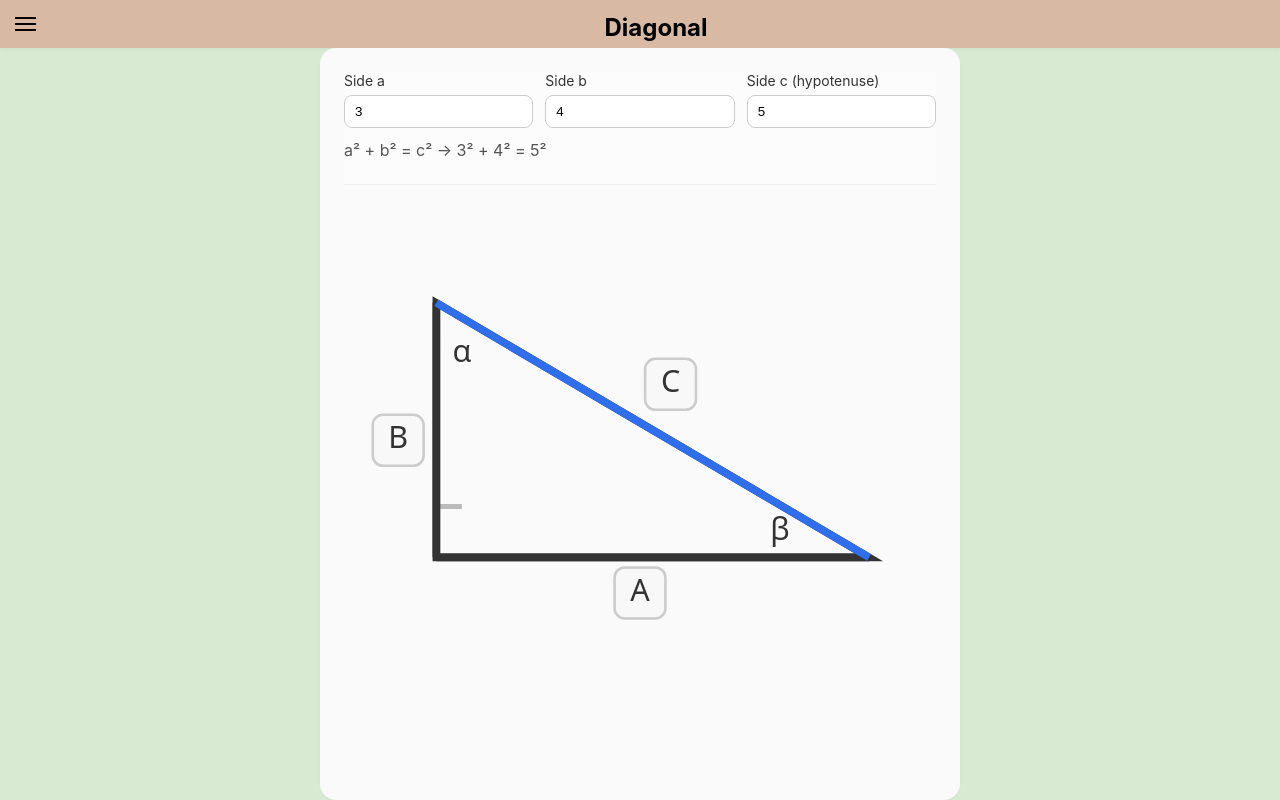
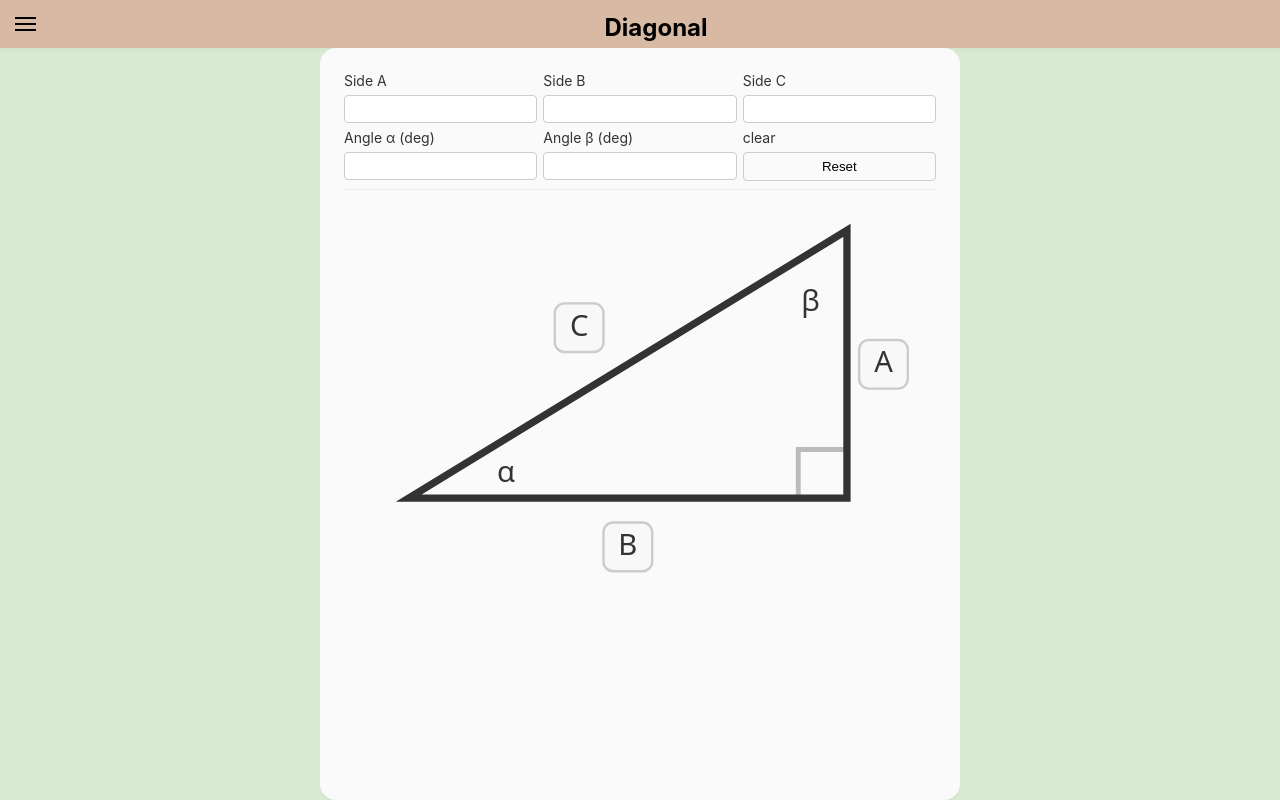
Before and after one commit to Nokorot/CW-App, a React (Create React App) app: page / in a window 1280 px wide. Built offline with nearby package versions, Linux system fonts and the light colour scheme.

Commit message:
Fixing the Pythagoras page (aka Diagonal)

```diff
--- a/src/components/InputPanel.css
+++ b/src/components/InputPanel.css
@@ -3,7 +3,7 @@
   position: sticky;
   top: 0;
   z-index: 10;
-  background: #ffffff90;
+  /* background: #ffffff90; */
   padding-bottom: 8px;
   border-bottom: 1px solid #eee;
 }
@@ -13,11 +13,11 @@
 .input-panel {
   display: grid;
   grid-template-columns: 1fr; /* default to 1 column */
-  gap: 12px;
+  gap: 6px;
 }
 
 /* More columns on wider screens */
-@media (min-width: 320px) { .input-panel { grid-template-columns: repeat(2, minmax(0, 1fr)); } }
+@media (min-width: 320px) { .input-panel { grid-template-columns: repeat(3, minmax(0, 1fr)); } }
 @media (min-width: 480px) { .input-panel { grid-template-columns: repeat(3, minmax(0, 1fr)); } }
 
 .input-panel label {
@@ -31,9 +31,10 @@
 
 .input-panel input {
   width: 100%;
+  font-size: 16px;
   min-width: 0;
-  padding: 8px 10px;
-  border-radius: 8px;
+  padding: 4px 6px;
+  border-radius: 4px;
   border: 1px solid #ccc;
   outline: none;
   box-sizing: border-box; /* padding/border stay inside width */
--- a/src/components/InputPanel.jsx
+++ b/src/components/InputPanel.jsx
@@ -10,7 +10,14 @@ export default function InputPanel({ states, children }) {
                   key={`${i}`}
                 >
                   <span>{v[2]}</span>
-                  <input type="number" value={v[0]} onChange={(e) => v[1](e.target.value)} />
+                  <input
+                    type="number"
+                    onBeforeInput={(e) => {
+                      if (!/^[0-9.,-]*$/.test(e.data)) {
+                        e.preventDefault();
+                      }
+                    }}
+                    value={v[0]} onChange={(e) => v[1](e.target.value)} />
                 </label>
               );
             })}
--- a/src/components/index_page/Lerp.css
+++ b/src/components/index_page/Lerp.css
@@ -9,7 +9,7 @@
   box-sizing: border-box;
   max-width: var(--page-max);
   margin: 0 auto;
-  padding: 16px;
+  padding: 12px;
   font-family: -apple-system, BlinkMacSystemFont, "Segoe UI", Roboto, Arial, sans-serif;
 
   /* Make only the results scroll while header/inputs stay put */
--- a/src/components/index_page/Pythagoras.css
+++ b/src/components/index_page/Pythagoras.css
@@ -47,3 +47,36 @@
   writing-mode: vertical-rl;
   glyph-orientation-vertical: 0;
 }
+
+
+
+/* Smaller label row with a right-aligned 'Locked' chip */
+.field { display: flex; flex-direction: column; gap: 6px; }
+.field__label { display: flex; align-items: center; gap: 8px; color: #333; font-size: 14px; }
+
+/* Computed fields: grey and non-interactive */
+.field--locked input {
+  background: #ddd;
+  color: #666;
+  border-color: #ddd;
+  cursor: pointer;
+}
+
+.field--locked input:hover   { background: #f1f1f1; }
+
+.field--locked button {
+  background: #ccc;
+  color: #666;
+  border-color: #ddd;
+}
+
+/* Clear button styling to match inputs */
+.field--clear .clear-btn {
+  height: 100%;
+  padding: 6px 12px;
+  border-radius: 4px;
+  border: 1px solid #ccc;
+  background: #fafafa;
+  cursor: pointer;
+}
+.field--clear .clear-btn:hover { background: #f2f2f2; }
--- a/src/components/index_page/Pythagoras.jsx
+++ b/src/components/index_page/Pythagoras.jsx
@@ -1,195 +1,222 @@
 import React, { useMemo, useState } from "react";
-import "./Lerp.css";         // reuse your base layout styles
-import "./Pythagoras.css";   // small extra styles for the triangle
+import "./Lerp.css";
+import "./Pythagoras.css";
 
+
+const PRESITION = 2;
+
+const toNum = (s) => {
+  const n = parseFloat(String(s).replace(",", ".")); // allow comma
+  return Number.isFinite(n) ? n : NaN;
+};
+
+
+const Field = ({ id, label, value, onChange, filledFlag }) => {
+  const isComputed = !filledFlag && value !== "" && Number.isFinite(toNum(value));
+  return (
+    <label className={`field ${isComputed ? "field--locked" : ""}`}>
+      <span className="field__label">
+        {label}
+      </span>
+      {isComputed ?
+        <input
+          readOnly
+          aria-disabled
+          value={value ?? ""}
+          onClick={() => console.log(value)}
+          disabled={true}
+          tabIndex={-1}
+        ></input>
+        :
+        <input
+          onBeforeInput={(e) => {
+            if (!/^[0-9.,]*$/.test(e.data)) {
+              e.preventDefault();
+            }
+          }}
+          inputMode="decimal"
+          min={0}
+          value={value ?? ""}
+          onChange={(e) => onChange(e.target.value)}
+        />
+      }
+    </label>
+  );
+};
+
+/**
+ * Conventions:
+ * - Right angle at the bottom-left vertex.
+ * - a = base (horizontal leg), b = vertical leg, c = hypotenuse.
+ * - α is the angle at the top-left (adjacent to b & c).
+ * - β is the angle at the bottom-right (adjacent to a & c).
+ *   Then α + β = 90°.
+ *
+ * Units: angles in DEGREES.
+ */
 export default function PythagorasPage() {
-  // a, b are legs; c is hypotenuse
-  const [a, setA] = useState("3");
-  const [b, setB] = useState("4");
-  const [c, setC] = useState("5");
-  const [unknown, setUnknown] = useState("c"); // "a" | "b" | "c"
+  const [aStr, setA] = useState("");
+  const [bStr, setB] = useState("");
+  const [cStr, setC] = useState("");
+  const [alphaStr, setAlpha] = useState("");
+  const [betaStr, setBeta] = useState("");
 
-  const nums = {
-    a: parseFloat(a),
-    b: parseFloat(b),
-    c: parseFloat(c),
-  };
+  // Helpers
+  const deg2rad = (d) => (d * Math.PI) / 180;
+  const rad2deg = (r) => (r * 180) / Math.PI;
+
+  // const fmt = (v) => (
+  //     Number.isInteger(v)
+  //         ? String(v) :
+  //   Number.isFinite(v) ? v.toPrecision(3) : "").replace(/\.0+/, "");
 
   const fmt = (v) =>
     Number.isFinite(v)
-      ? (Number.isInteger(v) ? String(v) : v.toPrecision(12).replace(/\.?0+$/, ""))
+      ? (Math.abs(v) >= 1e6 || Math.abs(v) <= 1e-6
+          ? v.toExponential(3)
+          : +v.toFixed(PRESITION)).toString().replace(/\.0+$/, "f")
       : "";
 
-  // Compute solution and validation
-  const { solved, error } = useMemo(() => {
-    const isNum = (x) => typeof x === "number" && Number.isFinite(x) && x >= 0;
+  const inputs = {
+    a: toNum(aStr),
+    b: toNum(bStr),
+    c: toNum(cStr),
+    alpha: toNum(alphaStr),
+    beta: toNum(betaStr),
+  };
+  const filled = {
+    a: aStr.trim() !== "",
+    b: bStr.trim() !== "",
+    c: cStr.trim() !== "",
+    alpha: alphaStr.trim() !== "",
+    beta: betaStr.trim() !== "",
+  };
 
-    if (unknown === "c") {
-      if (!isNum(nums.a) || !isNum(nums.b)) return { solved: { a: NaN, b: NaN, c: NaN }, error: "Enter non-negative numbers for a and b." };
-      const c = Math.sqrt(nums.a * nums.a + nums.b * nums.b);
-      return { solved: { a: nums.a, b: nums.b, c }, error: "" };
+  const { solved, err } = useMemo(() => {
+    // Pick exactly which pair(s) are provided
+    const provided = Object.keys(filled).filter((k) => filled[k]);
+
+
+    // Copy to avoid mutating 'inputs'
+    let { a, b, c, alpha, beta } = inputs;
+    var solved = {}
+
+    // Check if one of the angels are set
+    if (filled.alpha) {
+      solved.beta = beta = 90 - alpha;
+    } else if (filled.beta) {
+      solved.alpha = alpha = 90 - beta;
+    } else if (provided < 2) {
+      return { solved: solved, err: "" }
     }
 
-    if (unknown === "a") {
-      if (!isNum(nums.b) || !isNum(nums.c)) return { solved: { a: NaN, b: NaN, c: NaN }, error: "Enter non-negative numbers for b and c." };
-      if (nums.c < nums.b) return { solved: { a: NaN, b: NaN, c: NaN }, error: "c must be ≥ b." };
-      const a = Math.sqrt(nums.c * nums.c - nums.b * nums.b);
-      return { solved: { a, b: nums.b, c: nums.c }, error: "" };
+    if (provided > 2) {
+      return { solved: {}, err: "Too many provided values!" };
     }
 
-    // unknown === "b"
-    if (!isNum(nums.a) || !isNum(nums.c)) return { solved: { a: NaN, b: NaN, c: NaN }, error: "Enter non-negative numbers for a and c." };
-    if (nums.c < nums.a) return { solved: { a: NaN, b: NaN, c: NaN }, error: "c must be ≥ a." };
-    const b = Math.sqrt(nums.c * nums.c - nums.a * nums.a);
-    return { solved: { a: nums.a, b, c: nums.c }, error: "" };
-  }, [a, b, c, unknown]);
+    if (Number.isFinite(alpha)) {
+      if (filled.a) {
+        b = a / Math.tan(deg2rad(alpha));
+        c = a / Math.sin(deg2rad(alpha));
+      } else if (filled.b) {
+        a = b * Math.tan(deg2rad(alpha));
+        c = b / Math.cos(deg2rad(alpha));
+      } else if (filled.c) {
+        a = c * Math.sin(deg2rad(alpha));
+        b = c * Math.cos(deg2rad(alpha));
+      }
+      return { solved: { a, b, c, alpha, beta }, err: "" };
 
-  // Determine displayed values (computed one is read-only)
-  const display = {
-    a: unknown === "a" ? fmt(solved.a) : a,
-    b: unknown === "b" ? fmt(solved.b) : b,
-    c: unknown === "c" ? fmt(solved.c) : c,
+    } else if (filled.a && filled.b) {
+      c = Math.sqrt(a*a + b*b);
+    } else if (filled.a && filled.c) {
+      b = Math.sqrt(c*c - a*a);
+    } else if (filled.b && filled.c) {
+      a = Math.sqrt(c*c - b*b);
+    } else {
+      return { solved: {}, err: "Unreacable!" };
+    }
+
+    alpha = rad2deg(Math.atan2(a, b));
+    beta = 90 - alpha;
+    return { solved: { a, b, c, alpha, beta }, err: "" };
+
+  }, [aStr, bStr, cStr, alphaStr, betaStr]);
+
+  // View-model: show user's typed value if present, otherwise computed value
+  const view = {
+    a: filled.a ? aStr : fmt(solved.a),
+    b: filled.b ? bStr : fmt(solved.b),
+    c: filled.c ? cStr : fmt(solved.c),
+    alpha: filled.alpha ? alphaStr : fmt(solved.alpha),
+    beta: filled.beta ? betaStr : fmt(solved.beta),
   };
 
-  const hasError = Boolean(error) || [solved.a, solved.b, solved.c].some((x) => Number.isNaN(x));
 
-  const onPick = (v) => {
-    console.log("Picked: ", v);
-  }
-
+  // Simple triangle drawing (same as you had)
   return (
     <div className="lerp-page">
       <div className="sticky-block">
         <div className="input-panel">
-          {/* <label>
-            <span>Unknown</span>
-            <select
-              value={unknown}
-              onChange={(e) => setUnknown(e.target.value)}
+          <Field id="a" label="Side A" value={view.a} onChange={setA} filledFlag={filled.a} />
+          <Field id="b" label="Side B" value={view.b} onChange={setB} filledFlag={filled.b} />
+          <Field id="c" label="Side C" value={view.c} onChange={setC} filledFlag={filled.c} />
+          <Field id="alpha" label="Angle α (deg)" value={view.alpha} onChange={setAlpha} filledFlag={filled.alpha} />
+          <Field id="beta" label="Angle β (deg)" value={view.beta} onChange={setBeta} filledFlag={filled.beta} />
+
+          <label className="field field--clear">
+            <span className="field__label">clear</span>
+            <button
+              type="button"
+              className="clear-btn"
+              onClick={() => { setA(""); setB(""); setC(""); setAlpha(""); setBeta(""); }}
             >
-              <option value="c">Solve for c (hypotenuse)</option>
-              <option value="a">Solve for a (leg)</option>
-              <option value="b">Solve for b (leg)</option>
-            </select>
-          </label> */}
+              Reset
+            </button>
+          </label>
+          </div>
 
-          <label>
-            <span>Side a</span>
-            <input
-              type="number"
-              inputMode="decimal"
-              min={0}
-              value={display.a}
-              onChange={(e) => setA(e.target.value)}
-              readOnly={unknown === "a"}
-              aria-disabled={unknown === "a"}
-            />
-          </label>
-
-          <label>
-            <span>Side b</span>
-            <input
-              type="number"
-              inputMode="decimal"
-              min={0}
-              value={display.b}
-              onChange={(e) => setB(e.target.value)}
-              readOnly={unknown === "b"}
-              aria-disabled={unknown === "b"}
-            />
-          </label>
-
-          <label>
-            <span>Side c (hypotenuse)</span>
-            <input
-              type="number"
-              inputMode="decimal"
-              min={0}
-              value={display.c}
-              onChange={(e) => setC(e.target.value)}
-              readOnly={unknown === "c"}
-              aria-disabled={unknown === "c"}
-            />
-          </label>
-        </div>
-
-        {hasError ? (
-          <p className="user-err-msg">{error || "Invalid values."}</p>
+        {/* err ? (
+          <p className="user-err-msg">{err}</p>
         ) : (
-          <p className="user-msg">
-            {`a² + b² = c²  →  ${fmt(solved.a)}² + ${fmt(solved.b)}² = ${fmt(solved.c)}²`}
-          </p>
-        )}
+          (view.a || view.b || view.c || view.alpha || view.beta) && (
+            <p className="user-msg">
+              {view.a && `a=${view.a}  `} {view.b && `b=${view.b}  `}
+              {view.c && `c=${view.c}  `} {view.alpha && `α=${view.alpha}°  `}
+              {view.beta && `β=${view.beta}°`}
+            </p>
+          )
+        ) */}
       </div>
 
-      {/* Scrollable content area: SVG triangle + a small summary list */}
-      <div className="results-wrap" role="region" aria-label="Triangle and result">
+      <div className="results-wrap" role="region" aria-label="Triangle">
         <div className="tri-wrap">
-          <svg className="tri-svg" viewBox="0 0 220 170" aria-label="Right triangle">
-            {/* Right-angle marker */}
-            <polyline points="30,140 30,120 40,120" fill="none" stroke="#bbb" strokeWidth="2" />
+          <svg className="tri-svg" viewBox="0 0 230 170" aria-label="Right triangle">
+            <polyline points="180,120 180,100 200,100" fill="none" stroke="#bbb" strokeWidth="2" />
+            <polyline points="200,120 20,120 200,10 200,120 20,120" fill="none" className="side" />
 
-            {/* PreDraw the triangle */}
-            <polyline points="30,140 30,40 200,140 30,140 30,40" fill="none" className="side" />
+            <g className="side-label-box" transform="translate(215,65)">
+              <rect x="-10" y="-10" width="20" height="20" rx="4" ry="4" />
+              <text x="0" y="0" textAnchor="middle" dominantBaseline="middle">A</text>
+            </g>
+            <g className="side-label-box" transform="translate(110,140)">
+              <rect x="-10" y="-10" width="20" height="20" rx="4" ry="4" />
+              <text x="0" y="0" textAnchor="middle" dominantBaseline="middle">B</text>
+            </g>
+            <g className="side-label-box" transform="translate(90,50)">
+              <rect x="-10" y="-10" width="20" height="20" rx="4" ry="4" />
+              <text x="0" y="0" textAnchor="middle" dominantBaseline="middle">C</text>
+            </g>
 
-            {/* Triangle sides */}
-            {/* a: base (left→right) */}
-            <line
-              x1="30" y1="140" x2="200" y2="140"
-              className={`side ${unknown === "a" ? "unknown" : ""}`}
-            />
-            {/* b: vertical (bottom→top) */}
-            <line
-              x1="30" y1="140" x2="30" y2="40"
-              className={`side ${unknown === "b" ? "unknown" : ""}`}
-            />
-            {/* c: hypotenuse */}
-            <line
-              x1="30" y1="40" x2="200" y2="140"
-              className={`side ${unknown === "c" ? "unknown" : ""}`}
-            />
-
-
-            <g
-              className="side-label-box"
-              transform="translate(40, 60)"
-            >
+            <g className="side-label-box" transform="translate(60, 110)" >
               {/* <rect x="-10" y="-10" width="20" height="20" rx="4" ry="4" /> */}
               <text x="0" y="0" textAnchor="middle" dominantBaseline="middle">α</text>
             </g>
-            <g
-              className="side-label-box"
-              transform="translate(165, 130)"
-            >
+            <g className="side-label-box" transform="translate(185, 40)" >
               {/* <rect x="-10" y="-10" width="20" height="20" rx="4" ry="4" /> */}
               <text x="0" y="0" textAnchor="middle" dominantBaseline="middle">β</text>
             </g>
 
-
-
-            <g
-              className="side-label-box"
-              transform="translate(110, 154)"
-            >
-              <rect x="-10" y="-10" width="20" height="20" rx="4" ry="4" />
-              <text x="0" y="0" textAnchor="middle" dominantBaseline="middle">A</text>
-            </g>
-
-            <g
-              className="side-label-box"
-              transform="translate(15, 94)"
-            >
-              <rect x="-10" y="-10" width="20" height="20" rx="4" ry="4" />
-              <text x="0" y="0" textAnchor="middle" dominantBaseline="middle">B</text>
-            </g>
-
-            <g
-              className="side-label-box"
-              transform="translate(122, 72)"
-            >
-              <rect x="-10" y="-10" width="20" height="20" rx="4" ry="4" />
-              <text x="0" y="0" textAnchor="middle" dominantBaseline="middle">C</text>
-            </g>
           </svg>
         </div>
       </div>
```
